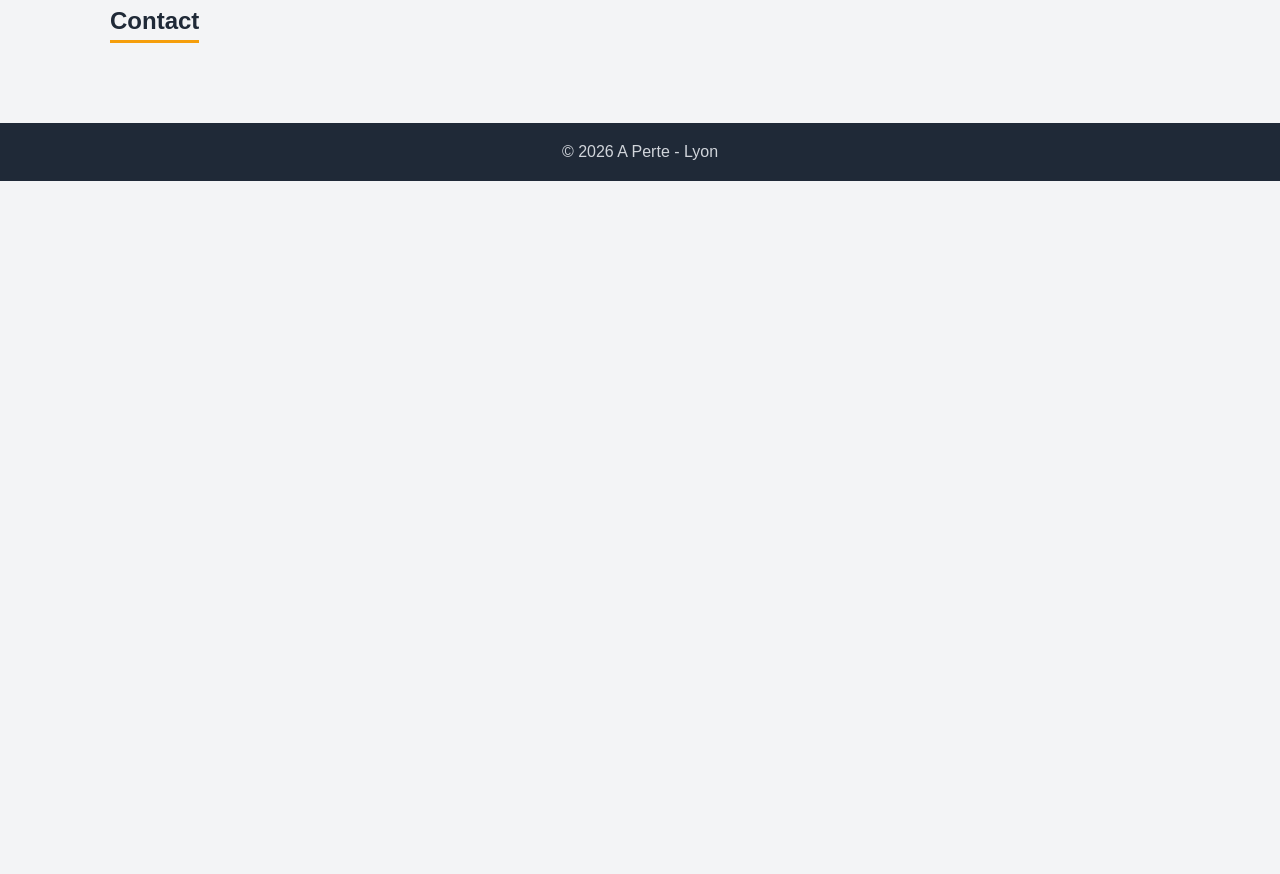
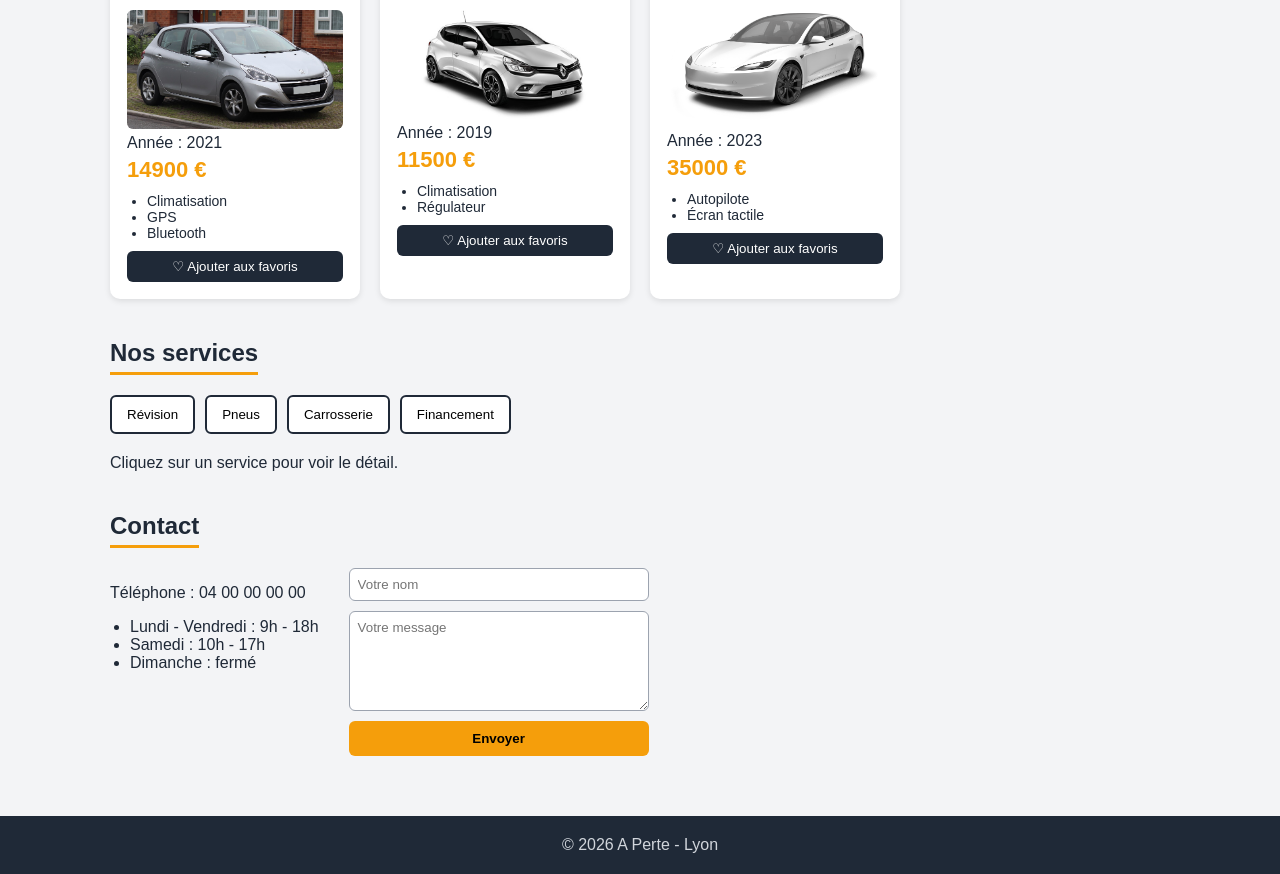
Before and after one commit to ynov-x-anthony/A-perte, a React (Vite) app in the folder app-react/: page / in a window 1280 px wide. Shown: the part 300-1174 px from the top of the page. Before the commit the page ends 800 px from the top, so only its background shows below. Built offline with nearby package versions, Linux system fonts and the light colour scheme.

Commit message:
assemblage du site sur main avec le readme

```diff
--- a/app-react/src/App.css
+++ b/app-react/src/App.css
@@ -66,3 +66,137 @@ footer {
   text-align: center;
   padding: 20px;
 }
+
+.car-list select {
+  margin-left: 10px;
+  padding: 6px 10px;
+  border-radius: 6px;
+  border: 1px solid #9ca3af;
+}
+
+.cartes {
+  display: flex;
+  flex-wrap: wrap;
+  gap: 20px;
+}
+
+.car-card {
+  background: white;
+  border-radius: 10px;
+  padding: 15px;
+  width: 250px;
+  box-shadow: 0 2px 6px rgba(0, 0, 0, 0.1);
+  border: 2px solid transparent;
+}
+
+.car-card.favori {
+  border-color: #f59e0b;
+}
+
+.car-card .car-image {
+  width: 100%;
+  border-radius: 6px;
+  display: block;
+}
+
+.car-card p {
+  margin: 5px 0;
+}
+
+.car-card .prix {
+  font-size: 22px;
+  font-weight: bold;
+  color: #f59e0b;
+}
+
+.car-card ul {
+  padding-left: 20px;
+  margin: 10px 0;
+  font-size: 14px;
+}
+
+.car-card button {
+  width: 100%;
+  padding: 8px;
+  border: none;
+  border-radius: 6px;
+  background: #1f2937;
+  color: white;
+  cursor: pointer;
+}
+
+.services-boutons {
+  display: flex;
+  flex-wrap: wrap;
+  gap: 10px;
+  margin-bottom: 20px;
+}
+
+.services button {
+  padding: 10px 15px;
+  border: 2px solid #1f2937;
+  border-radius: 6px;
+  background: white;
+  cursor: pointer;
+}
+
+.services button.actif {
+  background: #1f2937;
+  color: white;
+}
+
+.services-detail {
+  background: white;
+  padding: 15px;
+  border-radius: 8px;
+  box-shadow: 0 1px 4px rgba(0, 0, 0, 0.1);
+}
+
+.services .prix {
+  font-weight: bold;
+  color: #f59e0b;
+}
+
+.contact {
+  display: flex;
+  flex-wrap: wrap;
+  gap: 30px;
+}
+
+.contact ul {
+  padding-left: 20px;
+}
+
+.contact form {
+  display: flex;
+  flex-direction: column;
+  gap: 10px;
+  width: 300px;
+}
+
+.contact input,
+.contact textarea {
+  padding: 8px;
+  border: 1px solid #9ca3af;
+  border-radius: 6px;
+  font-family: inherit;
+}
+
+.contact textarea {
+  height: 100px;
+}
+
+.contact button {
+  padding: 10px;
+  border: none;
+  border-radius: 6px;
+  background: #f59e0b;
+  font-weight: bold;
+  cursor: pointer;
+}
+
+.merci {
+  background: #d1fae5;
+  padding: 15px;
+  border-radius: 8px;
+}
--- a/app-react/src/App.tsx
+++ b/app-react/src/App.tsx
@@ -1,5 +1,24 @@
 import Header from './components/Header'
+import CarList from './components/CarList'
+import Services from './components/Services'
+import Contact from './components/Contact'
+import peugeot208 from './assets/peugeot-208.jpg'
+import renaultClio from './assets/renault-clio.jpg'
+import teslaModel3 from './assets/tesla-model3.png'
 import './App.css'
+
+const voitures = [
+  { id: 1, marque: 'Peugeot', modele: '208', annee: 2021, prix: 14900, options: ['Climatisation', 'GPS', 'Bluetooth'], image: peugeot208 },
+  { id: 2, marque: 'Renault', modele: 'Clio', annee: 2019, prix: 11500, options: ['Climatisation', 'Régulateur'], image: renaultClio },
+  { id: 3, marque: 'Tesla', modele: 'Model 3', annee: 2023, prix: 35000, options: ['Autopilote', 'Écran tactile'], image: teslaModel3 },
+]
+
+const services = [
+  { id: 1, nom: 'Révision', description: 'Contrôle complet du véhicule et vidange.', prix: 149 },
+  { id: 2, nom: 'Pneus', description: 'Montage et équilibrage de vos pneus.', prix: 60 },
+  { id: 3, nom: 'Carrosserie', description: 'Réparation des rayures et des bosses.', prix: 200 },
+  { id: 4, nom: 'Financement', description: "Crédit auto et location avec option d'achat.", prix: 0 },
+]
 
 function App() {
   return (
@@ -12,12 +31,19 @@ function App() {
       <main>
         <section id="voitures">
           <h2>Nos voitures</h2>
+          <CarList voitures={voitures} />
         </section>
         <section id="services">
           <h2>Nos services</h2>
+          <Services services={services} />
         </section>
         <section id="contact">
           <h2>Contact</h2>
+          <Contact
+            garage="A Perte"
+            telephone="04 00 00 00 00"
+            horaires={['Lundi - Vendredi : 9h - 18h', 'Samedi : 10h - 17h', 'Dimanche : fermé']}
+          />
         </section>
       </main>
       <footer>© 2026 A Perte - Lyon</footer>
--- a/app-react/src/components/CarList.tsx
+++ b/app-react/src/components/CarList.tsx
@@ -1,4 +1,5 @@
 import { useState } from 'react'
+import CarCard from './CarCard'
 
 type Voiture = {
   id: number
@@ -6,6 +7,8 @@ type Voiture = {
   modele: string
   annee: number
   prix: number
+  options: string[]
+  image: string
 }
 
 type CarListProps = {
@@ -32,17 +35,19 @@ function CarList({ voitures }: CarListProps) {
         </select>
       </label>
       <p>{voituresFiltrees.length} voiture(s)</p>
-      <ul>
+      <div className="cartes">
         {voituresFiltrees.map((v) => (
-          <li key={v.id}>
-            <strong>
-              {v.marque} {v.modele}
-            </strong>
-            <span>{v.annee}</span>
-            <span>{v.prix} €</span>
-          </li>
+          <CarCard
+            key={v.id}
+            marque={v.marque}
+            modele={v.modele}
+            annee={v.annee}
+            prix={v.prix}
+            options={v.options}
+            image={v.image}
+          />
         ))}
-      </ul>
+      </div>
     </div>
   )
 }
--- /dev/null
+++ b/app-react/src/components/Contact.tsx
@@ -0,0 +1,55 @@
+import { useState, type FormEvent } from 'react'
+
+type ContactProps = {
+  garage: string
+  telephone: string
+  horaires: string[]
+}
+
+function Contact({ garage, telephone, horaires }: ContactProps) {
+  const [nom, setNom] = useState('')
+  const [message, setMessage] = useState('')
+  const [envoye, setEnvoye] = useState(false)
+
+  function envoyer(e: FormEvent) {
+    e.preventDefault()
+    setEnvoye(true)
+  }
+
+  return (
+    <div className="contact">
+      <div>
+        <p>Téléphone : {telephone}</p>
+        <ul>
+          {horaires.map((horaire) => (
+            <li key={horaire}>{horaire}</li>
+          ))}
+        </ul>
+      </div>
+      {envoye ? (
+        <p className="merci">
+          Merci {nom}, l'équipe de {garage} vous répond très vite.
+        </p>
+      ) : (
+        <form onSubmit={envoyer}>
+          <input
+            type="text"
+            placeholder="Votre nom"
+            value={nom}
+            onChange={(e) => setNom(e.target.value)}
+            required
+          />
+          <textarea
+            placeholder="Votre message"
+            value={message}
+            onChange={(e) => setMessage(e.target.value)}
+            required
+          />
+          <button type="submit">Envoyer</button>
+        </form>
+      )}
+    </div>
+  )
+}
+
+export default Contact
```
Also changed, not shown: app-react/app-react/src/App.css (deleted, +0 -38 lines), app-react/app-react/src/App.tsx (deleted, +0 -20 lines), app-react/src/components/Services.tsx (renamed from app-react/app-react/src/components/Services.tsx), 1 other file (tests, documents, lock files or other folders).
